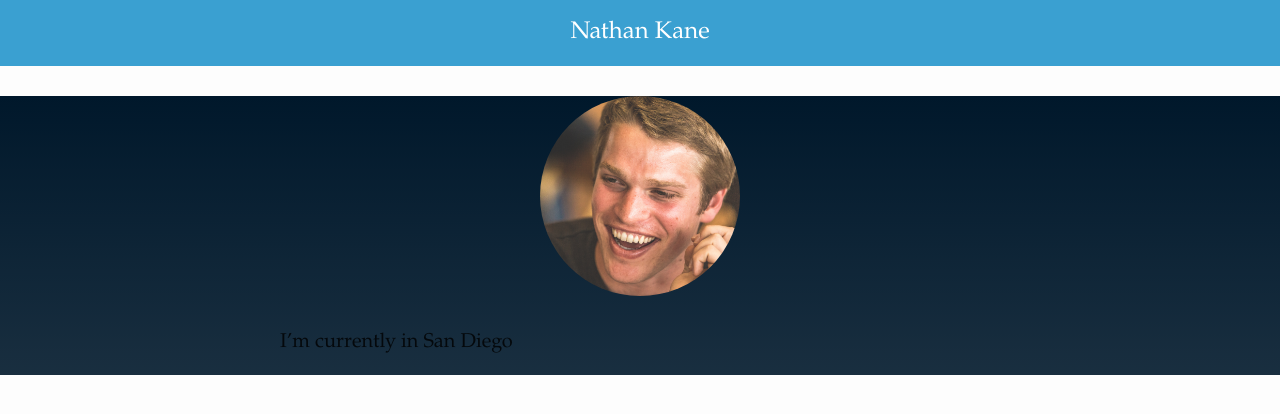
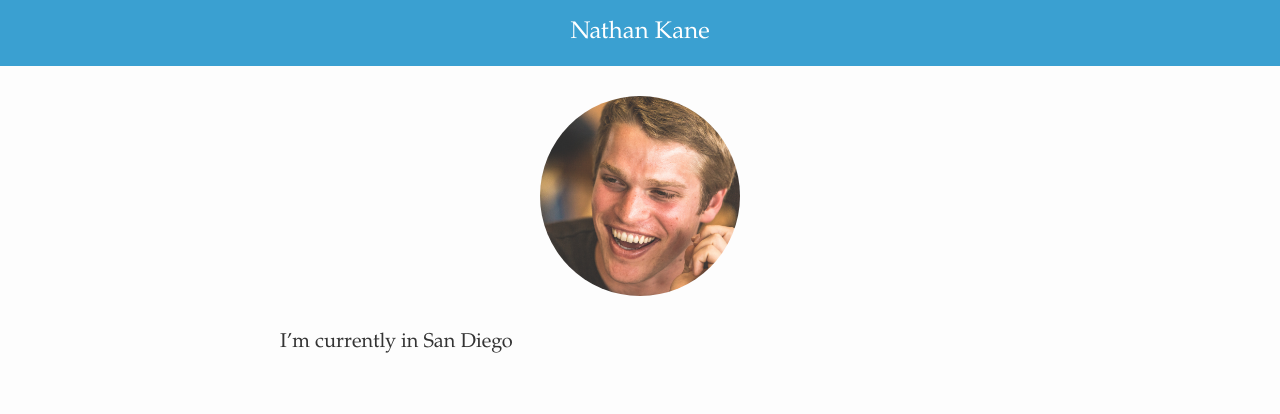
Before and after one commit to kanenathan213/kanenathan213.github.io, a Jekyll site: the page built from where.md, in a window 1280 px wide. Shown: the top 414 px of the page. Built offline with Jekyll 4.4.1, drawn with Linux system fonts in a browser that asks for light colours.

Commit message:
padding fix

```diff
--- a/_sass/_layout.scss
+++ b/_sass/_layout.scss
@@ -346,18 +346,11 @@
  * Page content
  */
 .page-content {
-  background: linear-gradient(rgba(0, 24, 43, 1), rgba(0, 24, 43, 0.9));
   font-size: 18px;
-  padding: 0 5%;
-  @include breakpoint($md) {
-    padding: 0;
+  padding: 0;
+  @include breakpoint($sm) {
+    font-size: 14px;
   }
-}
-
-@include breakpoint($xs) {
-    .page-content {
-        font-size: 14px;
-    }
 }
 
 .page-heading {
@@ -539,6 +532,7 @@
 }
 
 .home {
+  background: linear-gradient(rgba(0, 24, 43, 1), rgba(0, 24, 43, 0.9));
   min-height: 70vh;
   height: 100vh;
   display: flex;
```
